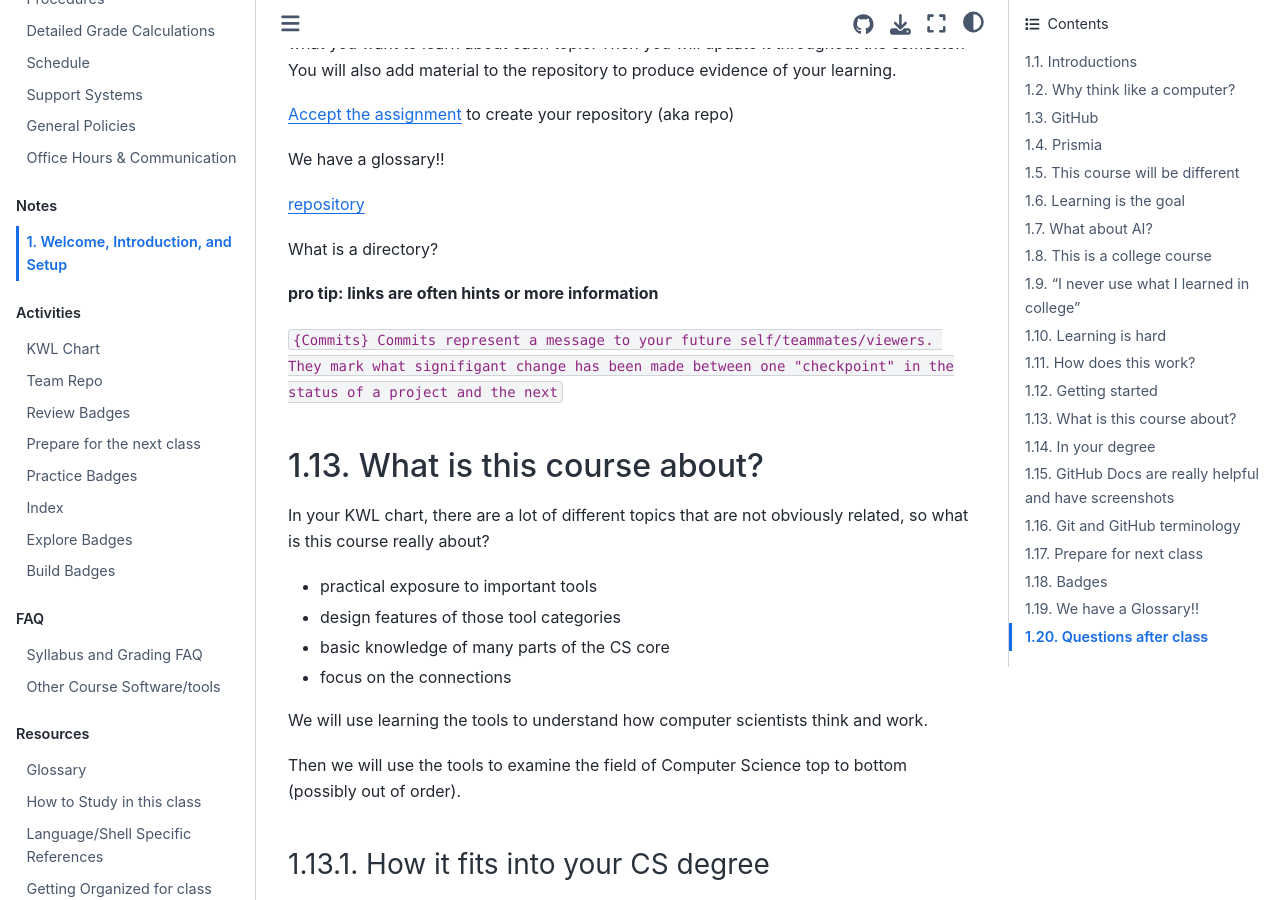
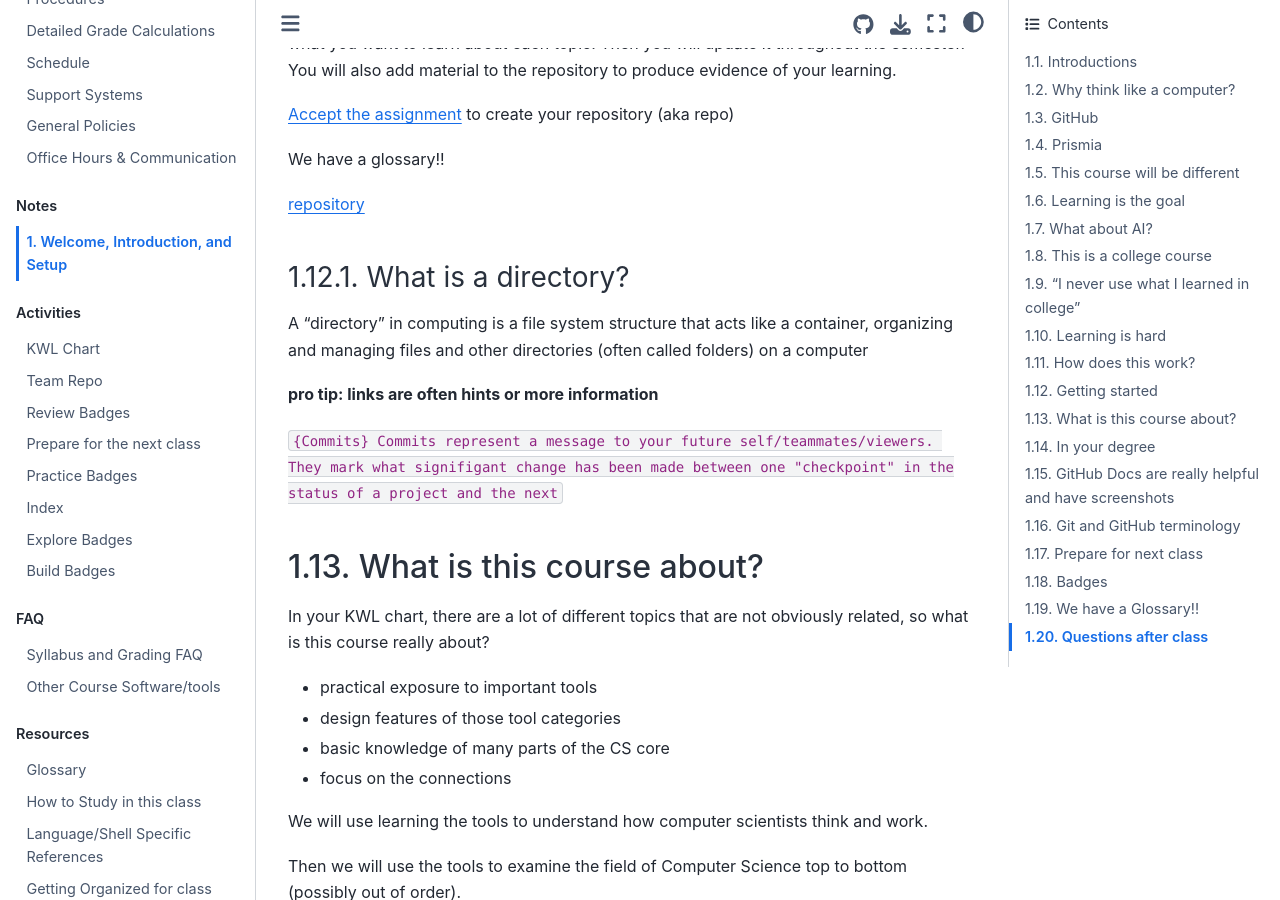
Before and after one commit to compsys-progtools/spring2025, a Jupyter Book: the page built from notes/2025-01-23.md, in a window 1280 px wide and 900 px high, scrolled down 4432 px. Built offline with Jupyter Book 1.0.4 settings and Sphinx 7.4.7 and the Sphinx Book theme 1.1.4, drawn with Linux system fonts in a browser that asks for light colours; pages that are not in the unit, such as notebooks, are missing from menus.

Commit message:
Added directory definition

```diff
--- a/notes/2025-01-23.md
+++ b/notes/2025-01-23.md
@@ -226,7 +226,9 @@ We have a glossary!!
 
 +++{"lesson_part": "main"}
 
-What is a directory?
+### What is a directory?
+
+A "directory" in computing is a file system structure that acts like a container, organizing and managing files and other directories (often called folders) on a computer
 
 +++{"lesson_part": "main"}
 
```
